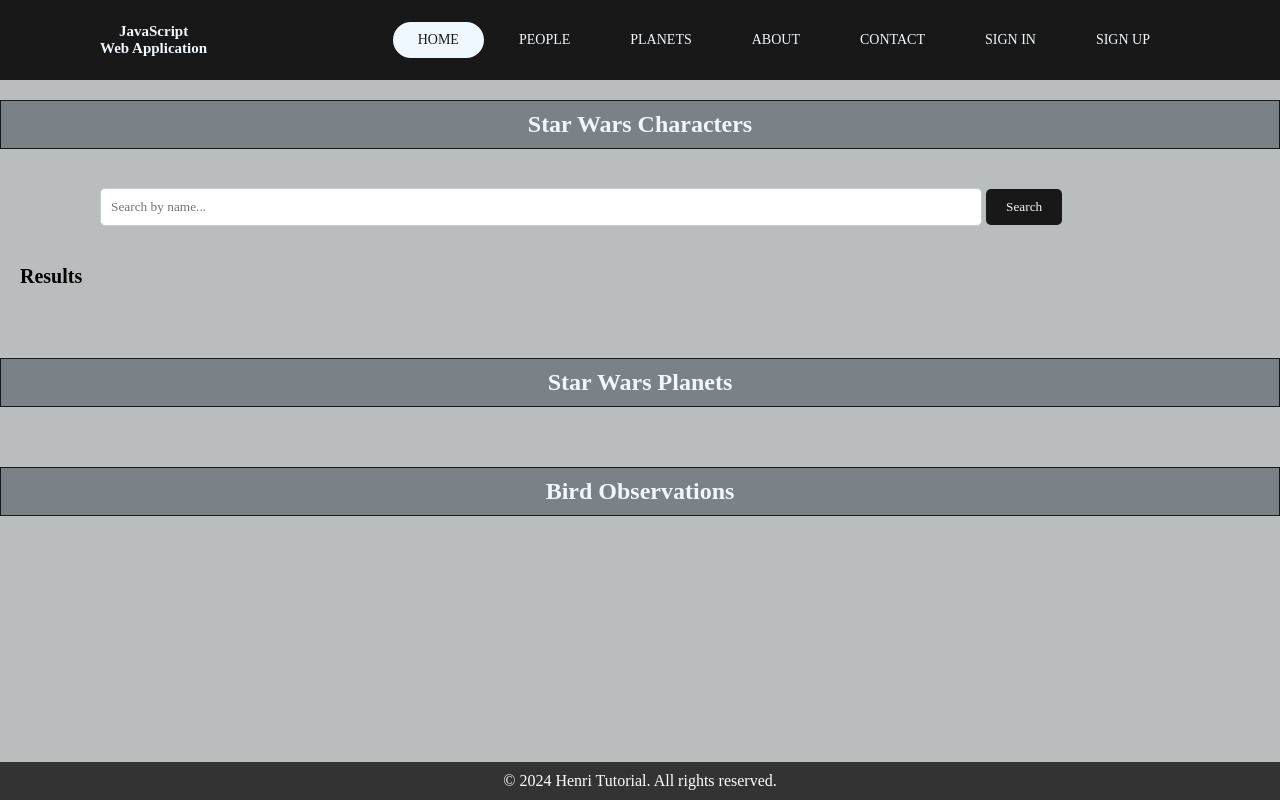
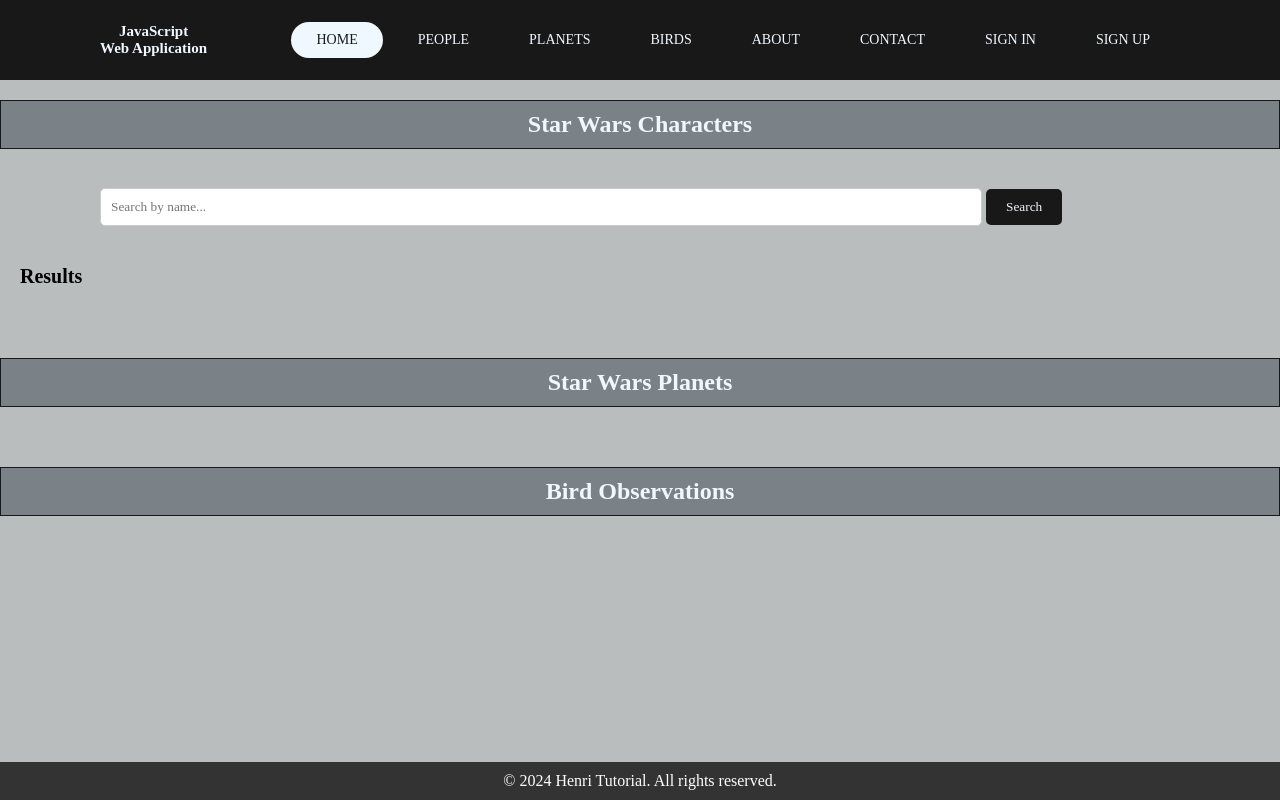
Before and after one commit to siyaphe/JavaScript-Web-Application, a plain HTML site: page index.html in a window 1280 px wide. Drawn offline with Linux system fonts and the light colour scheme; no server answers.

Commit message:
JavaScript Web Application final commit

```diff
--- a/index.html
+++ b/index.html
@@ -19,6 +19,7 @@
                 <li><a href="" class="active">HOME</a></li>
                 <li><a href="">PEOPLE</a></li>
                 <li><a href="">PLANETS</a></li>
+                <li><a href="">BIRDS</a></li>
                 <li><a href="">ABOUT</a></li>
                 <li><a href="">CONTACT</a></li>
                 <li><a href="" class="signin-btn">SIGN IN</a></li>
@@ -26,7 +27,7 @@
             </ul>
         </nav>
     </header>
-
+<!---news-->
     <main>
         <h1>Star Wars Characters</h1>
         <div class="search-container">
@@ -38,13 +39,13 @@
             <div class="starContainer"></div>
         </div>
     </main>
-
+<!--Planets-->
     <div class="newContainer"></div>
 
     <h1 class="topContainer">Star Wars Planets</h1>
     <div class="planContainer"></div>
 
-
+  <!----Bird Observations-->
     <div class="header">
         <h1>Bird Observations</h1>
     </div>
@@ -54,7 +55,7 @@
 
         </div>
     </div>
-
+<!---footer--->
     <footer class="footer">
         <p>&copy; 2024 Henri Tutorial. All rights reserved.</p>
     </footer>
```
